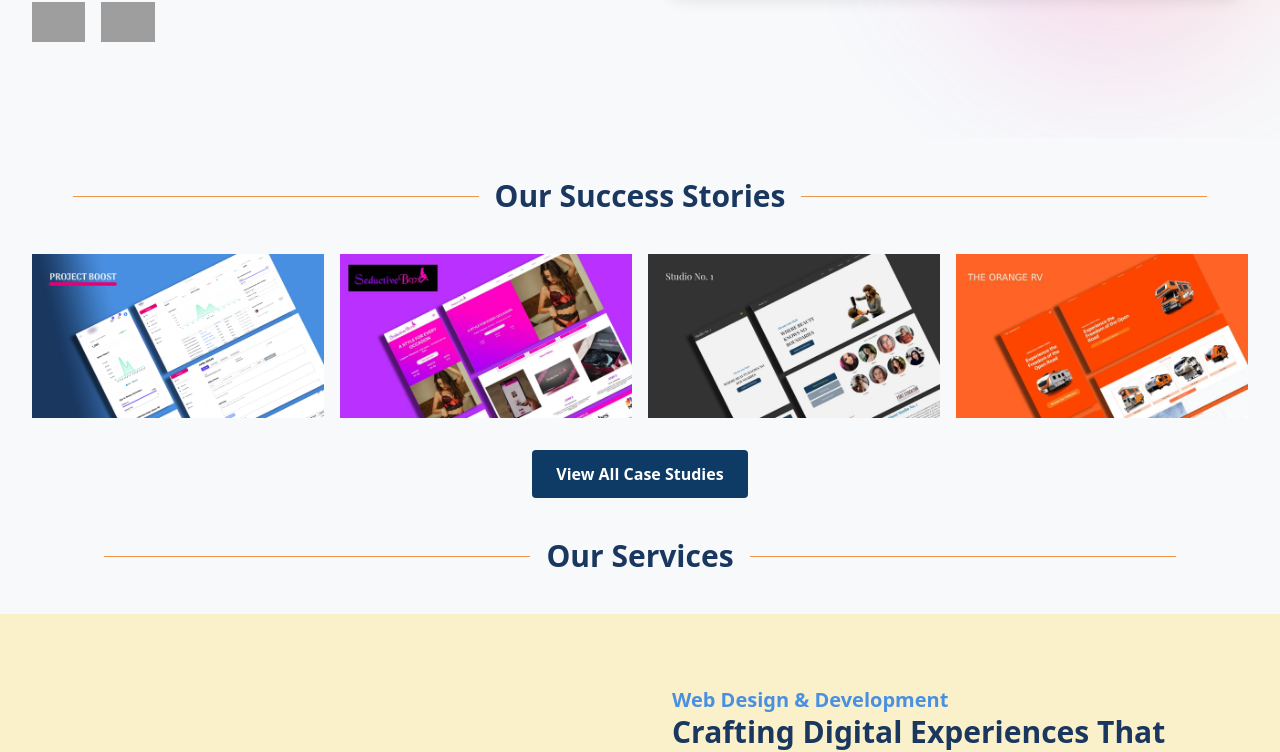
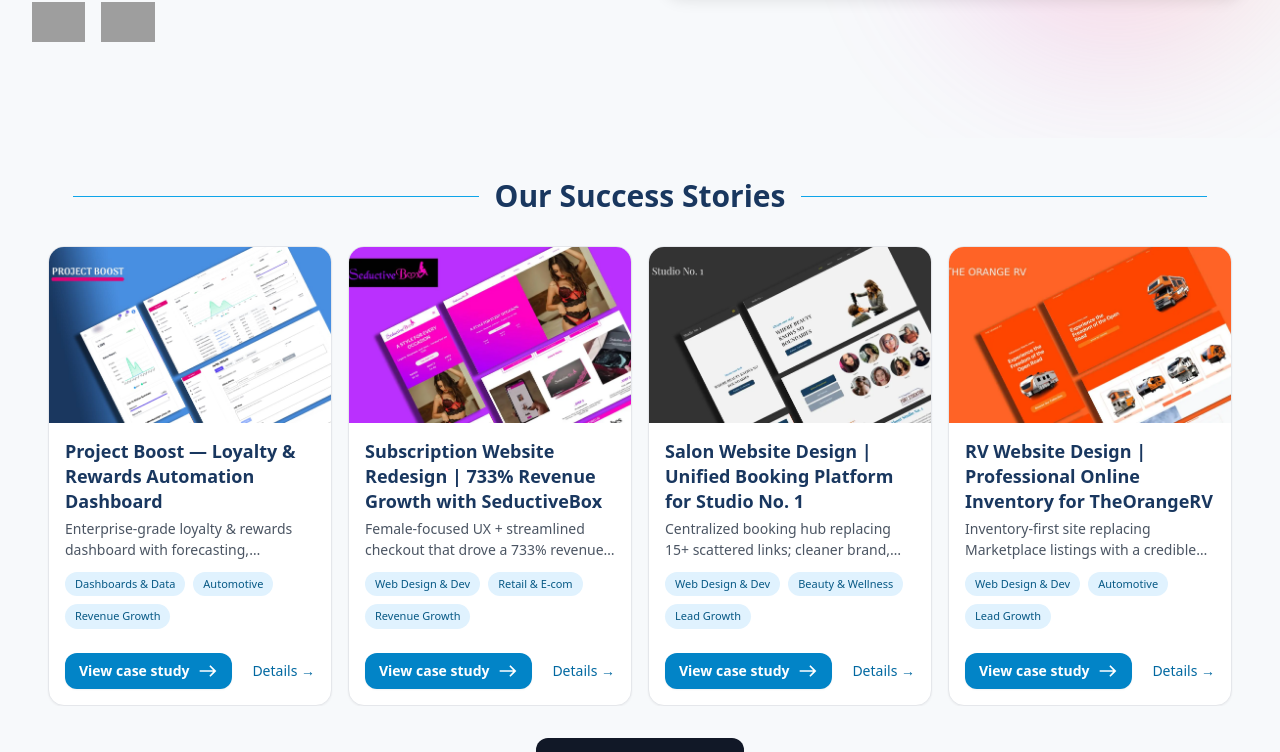
Before and after one commit to Parrasite9/nextwave, a React (Create React App) app: page / in a window 1280 px wide. Shown: the part 633-1385 px from the top of the page. Built offline with nearby package versions, Linux system fonts and the light colour scheme; grey boxes are pictures that could not be loaded.

Commit message:
updated the case study section on the home page

```diff
--- a/src/Components/Home/CaseStudy.jsx
+++ b/src/Components/Home/CaseStudy.jsx
@@ -1,88 +1,156 @@
-import React, { useContext } from 'react';
+// src/Components/Home/CaseStudy.jsx
+import React, { useContext, useMemo } from 'react';
 import { Link } from 'react-router-dom';
 import EastIcon from '@mui/icons-material/East';
 import CaseStudyContext from '../Data/CaseStudyContext';
 
-function CaseStudy() {
-	const { caseStudies } = useContext(CaseStudyContext);
+function Pill({ children }) {
+	return (
+		<span className="mr-2 mb-2 inline-flex items-center rounded-full bg-sky-100 px-2.5 py-1 text-[11px] font-medium text-sky-800">
+			{children}
+		</span>
+	);
+}
+
+function FeaturedBadge() {
+	return (
+		<span className="absolute left-3 top-3 rounded-md bg-yellow-400/90 px-2 py-1 text-[11px] font-semibold uppercase tracking-wide text-black">
+			Featured
+		</span>
+	);
+}
+
+function Card({ item }) {
+	const {
+		slug,
+		title,
+		name,
+		poster,
+		lgPoster,
+		shortDescription,
+		serviceCategories = [],
+		industryCategories = [],
+		outcomeCategories = [],
+		featured,
+	} = item;
+
+	const imageSrc = lgPoster || poster;
 
 	return (
-		<div id="casestudy" className="caseStudy__container">
-			<div className="caseStudy__content px-8">
-				<div className="divider">
-					<div className="divider-line"></div>
-					<span className="divider-text">Our Success Stories</span>
-					<div className="divider-line"></div>
-				</div>
-				<div className="grid grid-cols-2 gap-4 lg:grid-cols-4">
-					{caseStudies.slice(0, 4).map((casestudy) => (
-						<div
-							key={casestudy.slug}
-							className="individual__study flex flex-col justify-between"
-						>
-							<Link
-								className="view__caseStudy flex justify-end"
-								to={`/casestudy/${casestudy.slug}`}
-							>
-								{/* Wrapper for the image and overlay */}
-								<div className="relative">
-									{/* Image for Small Devices */}
+		<article className="group relative min-w-[86%] snap-start overflow-hidden rounded-2xl border bg-white shadow-sm transition hover:shadow-md md:min-w-0">
+			{featured ? <FeaturedBadge /> : null}
+
+			<Link to={`/casestudy/${slug}`} className="block">
+				{/* Media */}
+				<div className="relative aspect-[16/10] w-full overflow-hidden bg-gray-100">
+					{imageSrc ? (
 						<img
 							loading="lazy"
-										className="cursor-pointer lg:hidden"
-										src={casestudy.poster}
-										alt={casestudy.title}
+							decoding="async"
+							src={imageSrc}
+							alt={title || name || 'Case study image'}
+							sizes="(max-width: 768px) 85vw, (max-width: 1024px) 45vw, 25vw"
+							className="h-full w-full object-cover transition duration-300 group-hover:scale-[1.02]"
 						/>
+					) : (
+						<div className="flex h-full w-full items-center justify-center text-sm text-gray-500">
+							No image
+						</div>
+					)}
 
-									{/* Image for Large Devices */}
-									<img
-										loading="lazy"
-										className="hidden lg:block cursor-pointer lg:transition-transform lg:duration-300 lg:transform lg:hover:-translate-y-2"
-										src={casestudy.lgPoster}
-										alt={casestudy.title}
-									/>
-
-									{/* Overlay for Large Screens */}
-									<div className="hidden lg:flex lg:absolute lg:top-0 lg:left-0 lg:w-full lg:h-full lg:bg-gradient-to-t lg:from-black/70 lg:to-transparent lg:flex-col lg:items-center lg:justify-center lg:text-white lg:opacity-0 lg:hover:opacity-100 lg:transition-opacity lg:duration-300">
-										<p className="text-lg font-bold mb-2">
-											View More
-										</p>
-										<div className="border-t-2 border-sky-blue w-10 mt-2"></div>
+					{/* Optional hover overlay (desktop) */}
+					<div className="pointer-events-none absolute inset-0 hidden items-center justify-center bg-gradient-to-t from-black/70 to-transparent opacity-0 transition-opacity duration-300 lg:flex lg:opacity-0 lg:group-hover:opacity-100">
+						<div className="pointer-events-auto flex flex-col items-center text-white">
+							<p className="text-lg font-bold">View More</p>
+							<div className="mt-2 h-0.5 w-10 bg-sky-500" />
 							<EastIcon className="mt-2 text-2xl" />
 						</div>
 					</div>
+				</div>
 			</Link>
-							<div className="caseStudy__description lg:hidden">
-								<h3 className="header py-2">
-									{casestudy.name}
+
+			{/* Details (visible on all breakpoints) */}
+			<div className="p-4">
+				<h3 className="text-[17px] font-semibold leading-snug md:text-[18px]">
+					{title || name}
 				</h3>
-								<p>{casestudy.shortDescription}</p>
+
+				{shortDescription ? (
+					<p className="mt-1 line-clamp-2 text-[13px] text-gray-600 md:text-[14px]">
+						{shortDescription}
+					</p>
+				) : null}
+
+				{/* Pills: show a few key tags */}
+				<div className="mt-3 flex flex-wrap">
+					{serviceCategories.slice(0, 1).map((c) => (
+						<Pill key={`svc-${slug}-${c}`}>{c}</Pill>
+					))}
+					{industryCategories.slice(0, 1).map((c) => (
+						<Pill key={`ind-${slug}-${c}`}>{c}</Pill>
+					))}
+					{outcomeCategories.slice(0, 1).map((c) => (
+						<Pill key={`out-${slug}-${c}`}>{c}</Pill>
+					))}
+				</div>
+
+				{/* CTA row */}
+				<div className="mt-4 flex items-center justify-between">
 					<Link
-									className="view__caseStudy flex justify-end md:mt-4"
-									to={`/casestudy/${casestudy.slug}`}
+						to={`/casestudy/${slug}`}
+						className="inline-flex items-center gap-2 rounded-xl bg-sky-600 px-3.5 py-2 text-sm font-semibold text-white shadow-sm transition hover:bg-sky-700 active:translate-y-[1px]"
 					>
-									<button className="mr-4 text-deep-ocean-blue">
-										View More
-									</button>
-									<EastIcon className="text-deep-ocean-blue" />
+						View case study
+						<EastIcon fontSize="small" />
+					</Link>
+
+					{/* Optional subtle text link on desktop */}
+					<Link
+						to={`/casestudy/${slug}`}
+						className="hidden text-sm font-medium text-sky-700 underline-offset-4 hover:underline lg:inline"
+					>
+						Details →
 					</Link>
 				</div>
 			</div>
+		</article>
+	);
+}
+
+export default function CaseStudy() {
+	const { caseStudies } = useContext(CaseStudyContext);
+	const list = useMemo(() => (caseStudies || []).slice(0, 4), [caseStudies]);
+
+	return (
+		<section id="casestudy" className="py-10">
+			<div className="px-6 md:px-8">
+				{/* Divider heading */}
+				<div className="mb-6 flex items-center justify-center gap-4 md:mb-8">
+					<div className="h-px w-1/5 bg-sky-500 md:w-1/3" />
+					<span className="text-2xl text-center font-bold md:text-3xl">
+						Our Success Stories
+					</span>
+					<div className="h-px w-1/5 bg-sky-500 md:w-1/3" />
+				</div>
+
+				{/* Mobile: horizontal snap; Desktop: grid */}
+				<div className="-mx-4 flex snap-x snap-mandatory gap-4 overflow-x-auto px-4 md:mx-0 md:grid md:snap-none md:grid-cols-2 md:gap-4 lg:grid-cols-4">
+					{list.map((item) => (
+						<Card key={item.slug} item={item} />
 					))}
 				</div>
-				{/* View All Button */}
-				{caseStudies.length > 4 && (
-					<div className="flex justify-center mt-8">
+
+				{/* View All */}
+				{(caseStudies?.length || 0) > 4 ? (
+					<div className="mt-8 flex justify-center">
 						<Link to="/case-studies">
-							<button className="px-6 py-3 bg-yale-blue text-white font-semibold rounded hover:bg-sky-blue transition-colors duration-300">
+							<button className="rounded-xl bg-gray-900 px-5 py-2.5 font-semibold text-white shadow-sm transition hover:bg-black/90">
 								View All Case Studies
 							</button>
 						</Link>
 					</div>
-				)}
+				) : null}
 			</div>
-		</div>
+		</section>
 	);
 }
-
-export default CaseStudy;
```
Lines whose indentation alone changed are shown as unchanged.
